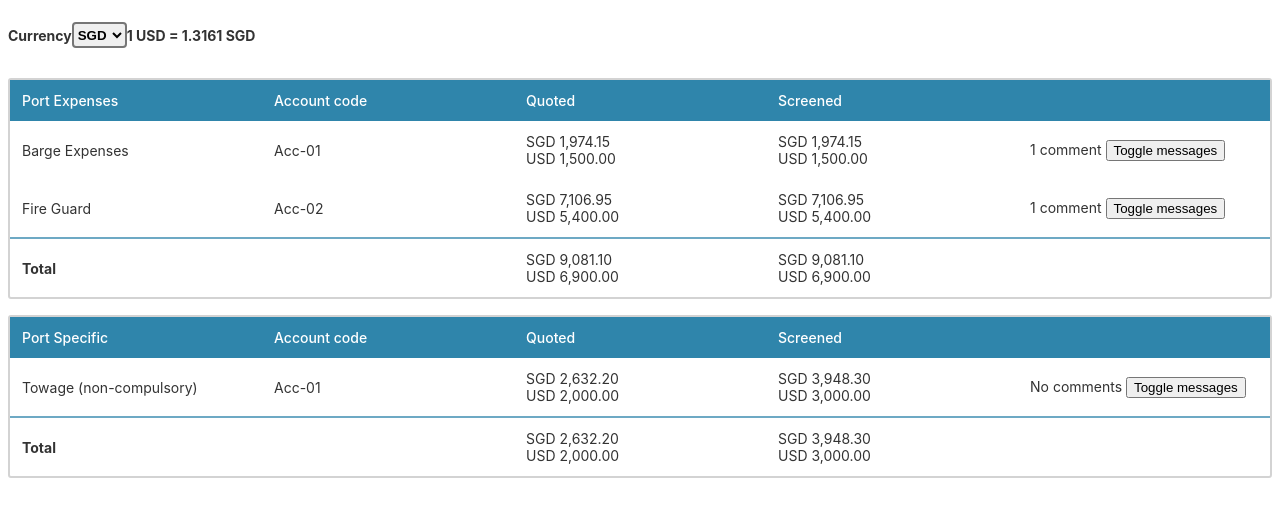
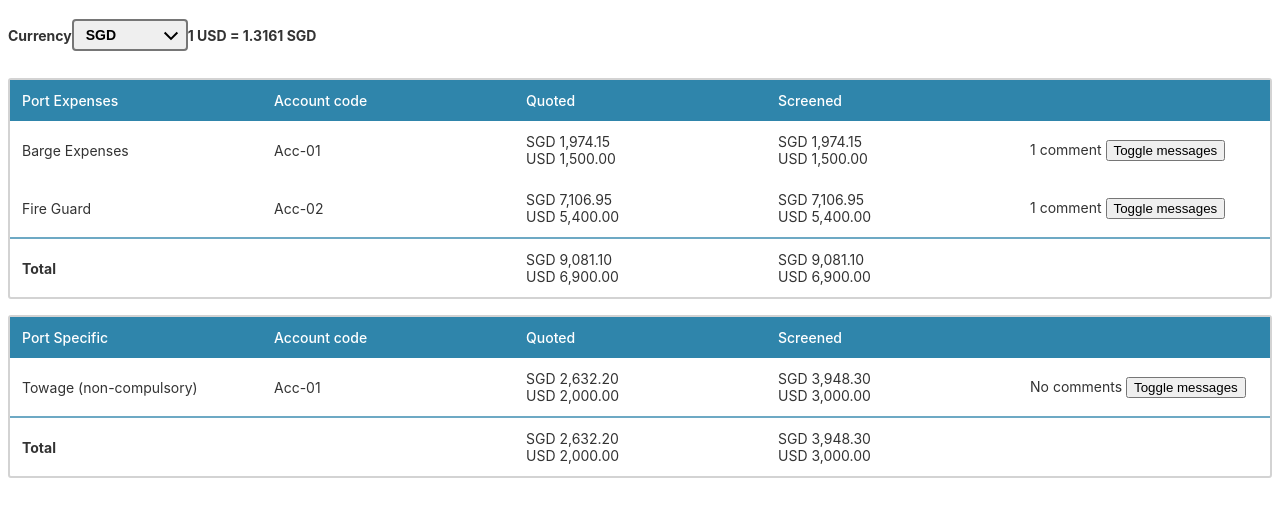
Before and after one commit to HRahimy/barger, an Angular app: page / in a window 1280 px wide. Shown: the top 516 px of the page. Built offline with nearby package versions, Linux system fonts and the light colour scheme.

Commit message:
Implement custom styling for select dropdowns

```diff
--- a/src/app/app.component.css
+++ b/src/app/app.component.css
@@ -28,7 +28,3 @@ p {
   flex-direction: column;
   align-items: center;
 }
-
-.spacer {
-  flex: 1;
-}
--- a/src/app/components/comment-controls/comment-controls.component.css
+++ b/src/app/components/comment-controls/comment-controls.component.css
@@ -1,5 +1,6 @@
 .controls-container {
   background-color: rgba(47, 133, 171, .3);
+  padding-inline: 12px;
 }
 
 .chip{
@@ -36,11 +37,13 @@ table {
 
 td {
   text-align: start;
-  padding-inline: 12px;
+  padding-right: 12px;
 }
 
 td.end {
   text-align: end;
+  padding-left: 12px;
+  padding-right: 0;
 }
 
 .comment-container {
--- a/src/app/components/comment-controls/comment-controls.component.html
+++ b/src/app/components/comment-controls/comment-controls.component.html
@@ -27,4 +27,10 @@
       </table>
     </div>
   </ng-container>
+  <hr>
+  <div class="cselect disabled">
+    <select disabled>
+      <option>Select comment type</option>
+    </select>
+  </div>
 </div>
--- a/src/app/components/currency-dropdown/currency-dropdown.component.css
+++ b/src/app/components/currency-dropdown/currency-dropdown.component.css
@@ -2,10 +2,3 @@
   display: flex;
   align-items: center;
 }
-
-.my-select {
-  border-width: 2px;
-  border-radius: 4px;
-  height: 26px;
-  font-weight: 600;
-}
--- a/src/app/components/currency-dropdown/currency-dropdown.component.html
+++ b/src/app/components/currency-dropdown/currency-dropdown.component.html
@@ -2,7 +2,9 @@
   <span>
   <h4>{{label}}</h4>
   </span>
-  <select class="my-select" (change)="selectCurrency($event)">
-    <option *ngFor="let option of options" [value]="option" [selected]="currentValue === option">{{option}}</option>
-  </select>
+  <div class="cselect">
+    <select (change)="selectCurrency($event)">
+      <option *ngFor="let option of options" [value]="option" [selected]="currentValue === option">{{option}}</option>
+    </select>
+  </div>
 </div>
--- a/src/styles.css
+++ b/src/styles.css
@@ -1 +1,47 @@
 /* You can add global styles to this file, and also import other style files */
+
+
+.spacer {
+  flex: 1;
+}
+
+/* Solution for customizing dropdown icon for select components:
+    https://code-boxx.com/dropdown-arrow-css/
+*/
+.cselect select {
+  appearance: none;
+}
+
+.cselect {
+  position: relative;
+}
+
+.cselect::after {
+  position: absolute;
+  top: 5px;
+  right: 5px;
+  content: url('http://localhost:4200/assets/chevron-down.svg');
+}
+
+.cselect.disabled::after {
+  content: url('http://localhost:4200/assets/chevron-down-disabled.svg');
+}
+
+
+select {
+  border-width: 2px;
+  border-radius: 4px;
+  height: 32px;
+  font-weight: 600;
+  font-size: 14px;
+  width: 100%;
+  padding-right: 68px;
+  padding-left: 12px;
+}
+
+select:disabled {
+  background-color: white;
+  border: 2px solid grey;
+  color: grey;
+  opacity: 1;
+}
```
Also changed, not shown: src/assets/chevron-down-disabled.svg (added), src/assets/chevron-down.svg (added).
